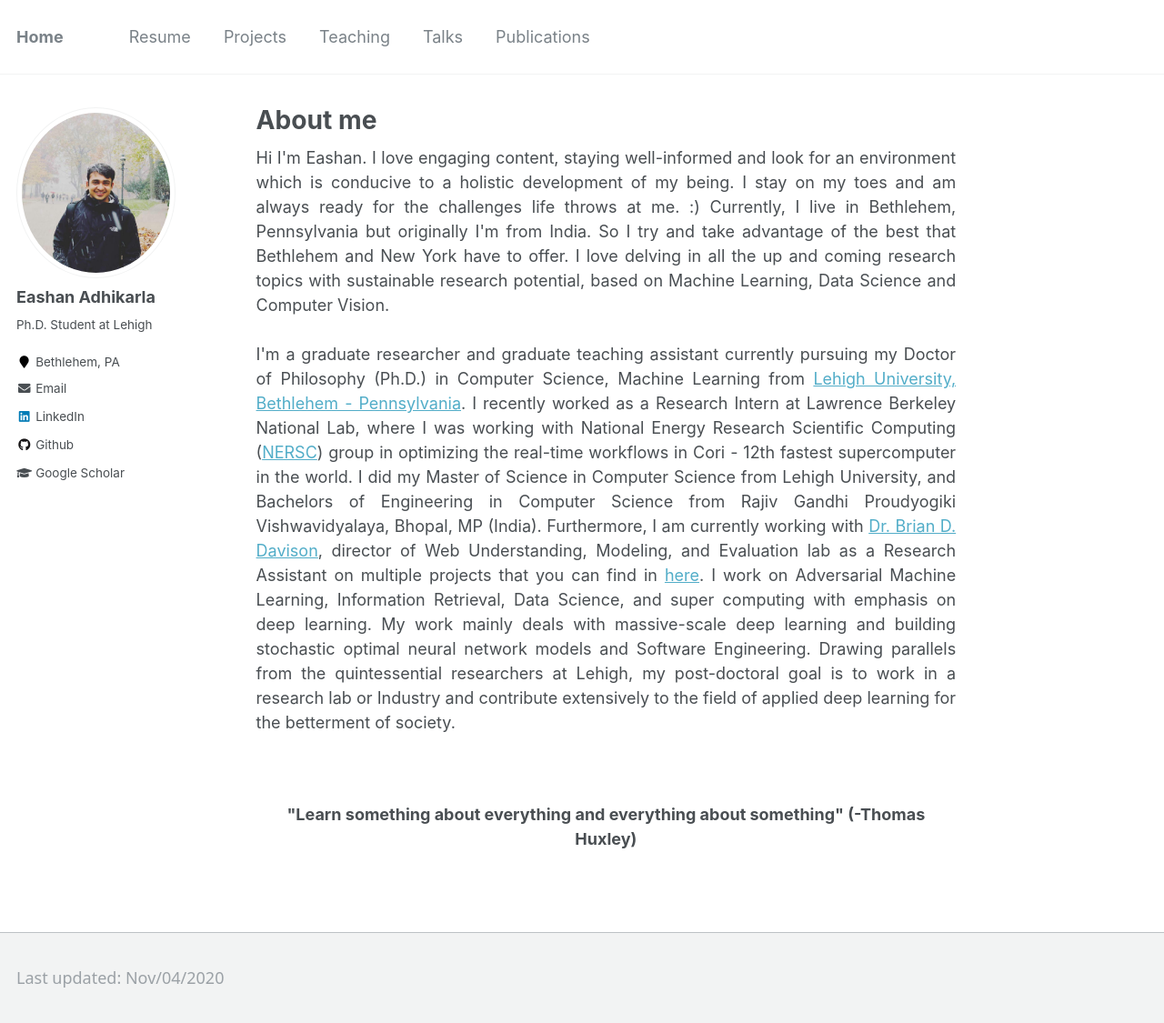
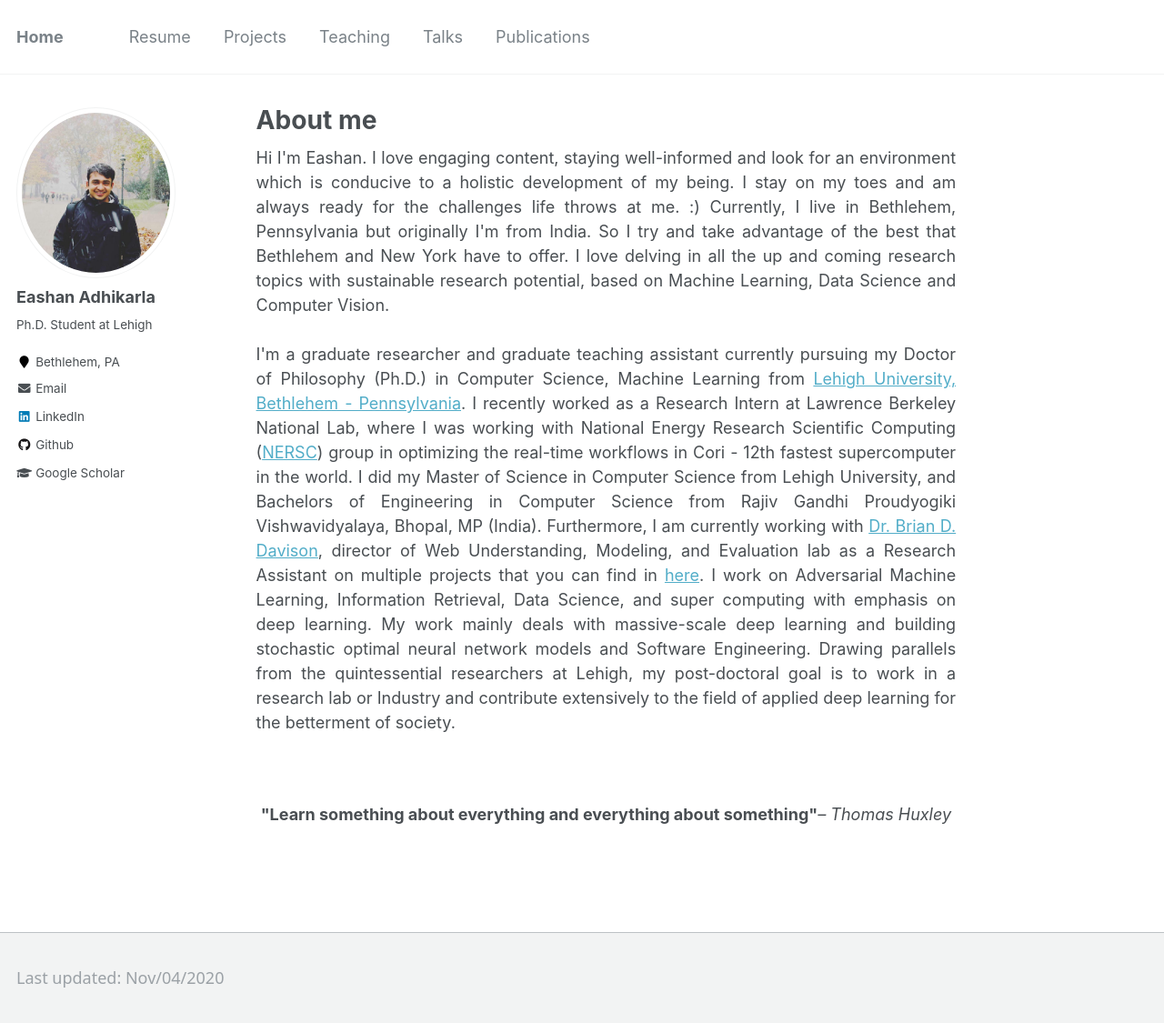
Before and after one commit to eashanadhikarla/eashanadhikarla.github.io, a Jekyll site: the page built from _pages/about.md, in a window 1280 px wide and 1148 px high. Shown: the top 1125 px of the window at 91% size. Built offline with Jekyll 4.4.1, drawn with Linux system fonts in a browser that asks for light colours.

Commit message:
pubs updated

```diff
--- a/_pages/about.md
+++ b/_pages/about.md
@@ -13,5 +13,5 @@ Currently, I live in Bethlehem, Pennsylvania but originally I'm from India. So I
 I'm a graduate researcher and graduate teaching assistant currently pursuing my Doctor of Philosophy (Ph.D.) in Computer Science, Machine Learning from <a href="https://www1.lehigh.edu">Lehigh University, Bethlehem - Pennsylvania</a>. I recently worked as a Research Intern at Lawrence Berkeley National Lab, where I was working with National Energy Research Scientific Computing (<a href="https://www.nersc.gov/">NERSC</a>) group in optimizing the real-time workflows in Cori - 12th fastest supercomputer in the world. I did my Master of Science in Computer Science from Lehigh University, and Bachelors of Engineering in Computer Science from Rajiv Gandhi Proudyogiki Vishwavidyalaya, Bhopal, MP (India).
 Furthermore, I am currently working with <a href="http://www.cse.lehigh.edu/~brian/">Dr. Brian D. Davison</a>, director of Web Understanding, Modeling, and Evaluation lab as a Research Assistant on multiple projects that you can find in <a href="https://eashanadhikarla.github.io/projects/">here</a>. I work on Adversarial Machine Learning, Information Retrieval, Data Science, and super computing with emphasis on deep learning. My work mainly deals with massive-scale deep learning and building stochastic optimal neural network models and Software Engineering. Drawing parallels from the quintessential researchers at Lehigh, my post-doctoral goal is to work in a research lab or Industry and contribute extensively to the field of applied deep learning for the betterment of society.</p> <br/>
 
-<p style="text-align: center;"><b>"Learn something about everything and everything about something" (-Thomas Huxley)</b></p>
+<p style="text-align: center;"><b>"Learn something about everything and everything about something"</b><i>– Thomas Huxley</i></p>
 <!-- <p style="text-align: center;"><b>Anything AI, I'm all for it. Thanks for Visiting!!</b></p> -->
```
